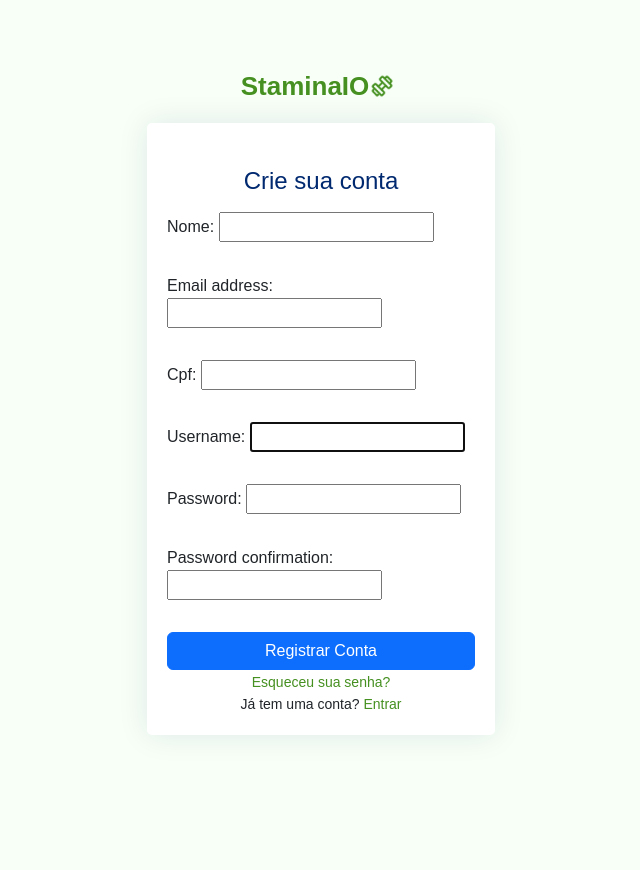
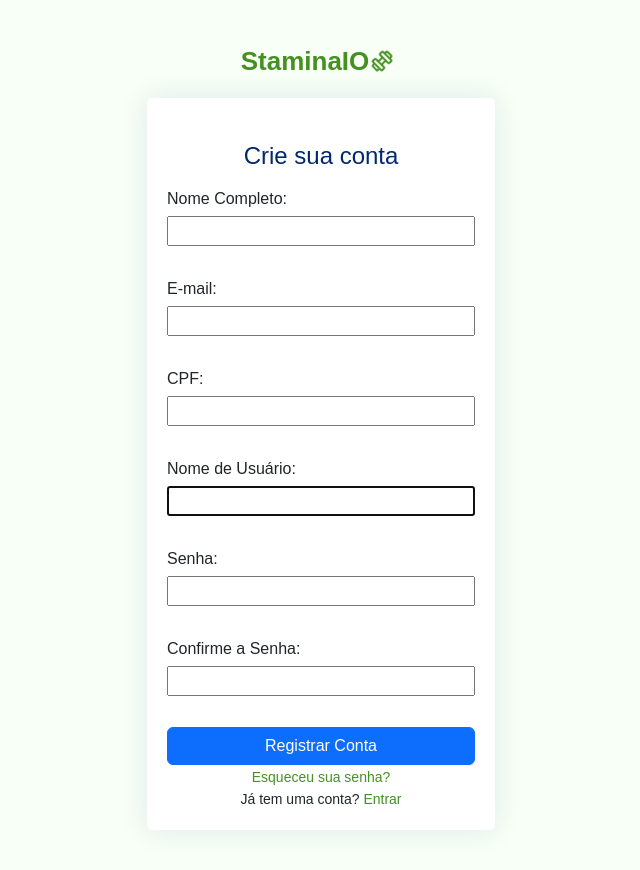
Before and after one commit to joaodev-cmd/StaminaIO, a Django app: page /accounts/add/ in a window 1280 px wide. Shown: the whole page, without its empty margins (319-959 px from the left). Before the commit the page ends 709 px from the top, so only its background shows below. Run offline with Django 5.2, Linux system fonts and the light colour scheme; some libraries are stand-ins or nearby versions.

Commit message:
Estilização da Tela de Registro

```diff
--- a/StaminaIO/accounts/forms.py
+++ b/StaminaIO/accounts/forms.py
@@ -5,13 +5,20 @@
     class Meta:
         model = Usuario
         fields = ['nome', 'email', 'cpf', 'username', 'password1', 'password2']
+        labels = {
+            'nome': ('Nome Completo'),
+            'email': ('E-mail'),
+            'cpf': ('CPF'),
+            'username': ('Nome de Usuário'),
+            'password1': ('Senha'),
+            'password2': ('Confirme a Senha'),
+        }
 
     def __init__(self, *args, **kwargs):
         super(UsuarioForm, self).__init__(*args, **kwargs)
-
-        self.fields['nome'].help_text = None
-        self.fields['email'].help_text = None
-        self.fields['cpf'].help_text = None
-        self.fields['username'].help_text = None
-        self.fields['password1'].help_text = None
-        self.fields['password2'].help_text = None
+        for field_name in self.fields:
+            self.fields[field_name].help_text = None
+            if field_name == 'password1':
+                self.fields[field_name].label = ('Senha')
+            elif field_name == 'password2':
+                self.fields[field_name].label = ('Confirme a Senha')
--- a/StaminaIO/static/css/style.css
+++ b/StaminaIO/static/css/style.css
@@ -1243,3 +1243,16 @@
   font-size: 13px;
   color: #459020;
 }
+
+form p {
+  margin-bottom: 15px;
+}
+
+form p label {
+  display: block;
+  margin-bottom: 5px;
+}
+
+form p input {
+  width: 100%;
+}
```
Also changed, not shown: StaminaIO/db.sqlite3.
